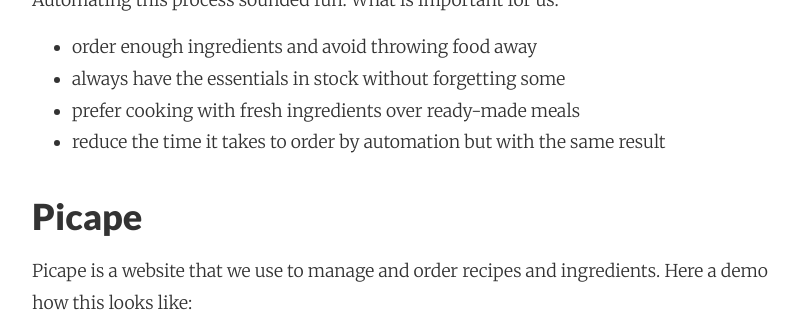
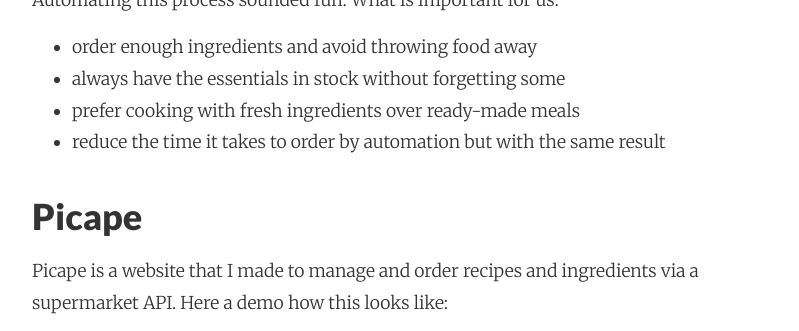
Before and after one commit to adri/adri.github.io, a Jekyll site: the page built from _posts/2017-09-27-learning-elixir-second-side-project-part1.md, in a window 1280 px wide and 900 px high, scrolled down 1510 px, cut to the strip 0-331 px from the top of the window. Shown: the whole strip, without its empty margins (224-1023 px from the left). Built offline with Jekyll 4.4.1, drawn with Linux system fonts in a browser that asks for light colours; nearby versions of some CDN libraries; comment, search, counter and statistics services are not loaded.

Commit message:
Autocommit from wiki

```diff
--- a/_posts/2017-09-27-learning-elixir-second-side-project-part1.md
+++ b/_posts/2017-09-27-learning-elixir-second-side-project-part1.md
@@ -29,7 +29,7 @@
 * reduce the time it takes to order by automation but with the same result
 
 ### Picape
-Picape is a website that we use to manage and order recipes and ingredients. Here a demo how this looks like:
+Picape is a website that I made to manage and order recipes and ingredients via a supermarket API. Here a demo how this looks like:
 
 <div class="video-container"><iframe width="560" height="315" src="https://www.youtube.com/embed/qhtsn7rZClQ" frameborder="0" allowfullscreen></iframe></div>
 <br />
```
